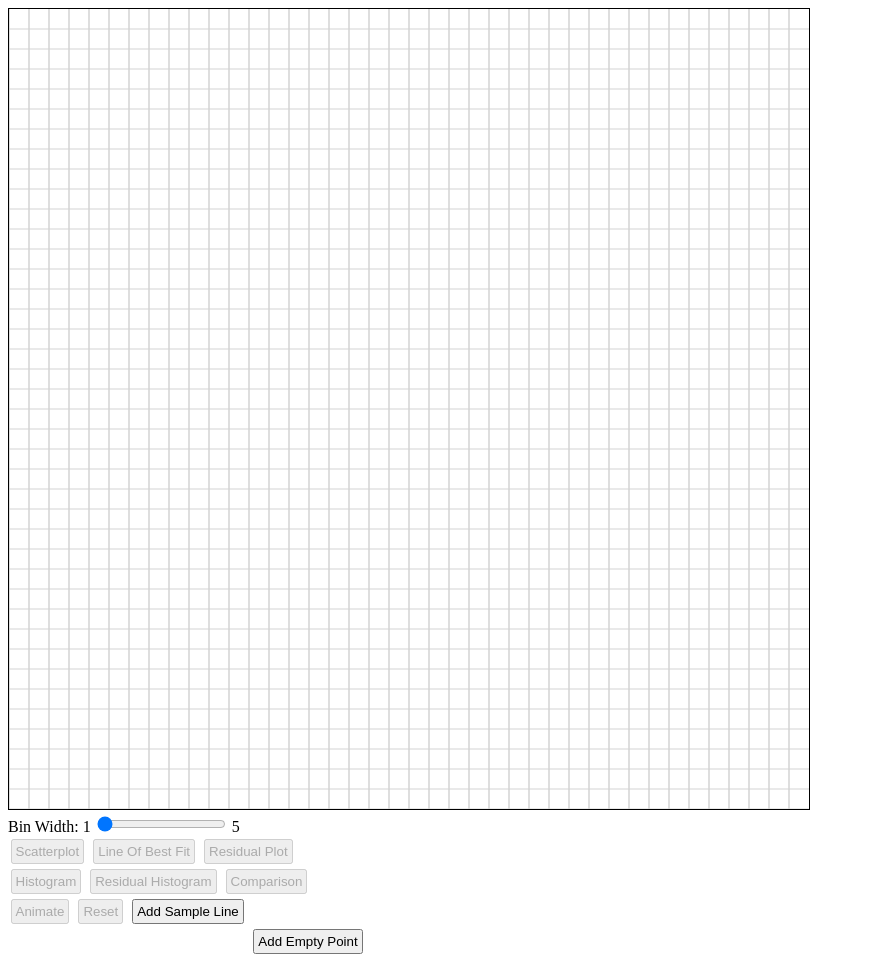
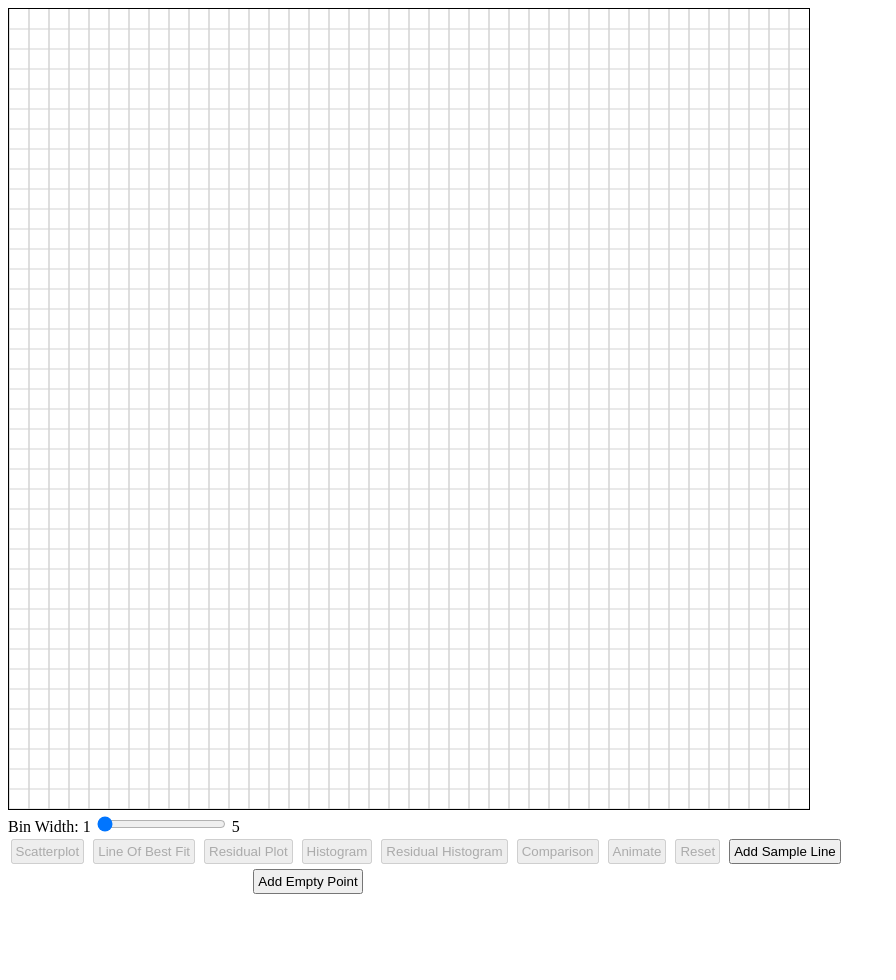
Before and after one commit to ankushrayabhari/r2animation, a plain HTML site: page index.html in a window 1280 px wide. Shown: the whole page, without its empty margins (0-896 px from the left). After the commit the page ends 920 px from the top, so only its background shows below. Drawn offline with Linux system fonts and the light colour scheme.

Commit message:
removed line break buttons

```diff
--- a/index.html
+++ b/index.html
@@ -41,10 +41,10 @@
 		    <div id="buttons">
 		        <button onclick="r2anim.scatterPlot();">Scatterplot</button>
 		        <button onclick="r2anim.residualLine();">Line Of Best Fit</button>
-		        <button onclick="r2anim.residualPlot();">Residual Plot</button><br>
+		        <button onclick="r2anim.residualPlot();">Residual Plot</button>
 		        <button onclick="r2anim.histogram(false);">Histogram</button>
 		        <button onclick="r2anim.histogram(true);">Residual Histogram</button>
-		        <button onclick="r2anim.histogramComparison();">Comparison</button><br>
+		        <button onclick="r2anim.histogramComparison();">Comparison</button>
 		        <button onclick="r2anim.animate();">Animate</button>
 		        <button onclick="r2anim.reset();">Reset</button>
 		        <button onclick="r2anim.addDefaultLine();">Add Sample Line</button>
```
